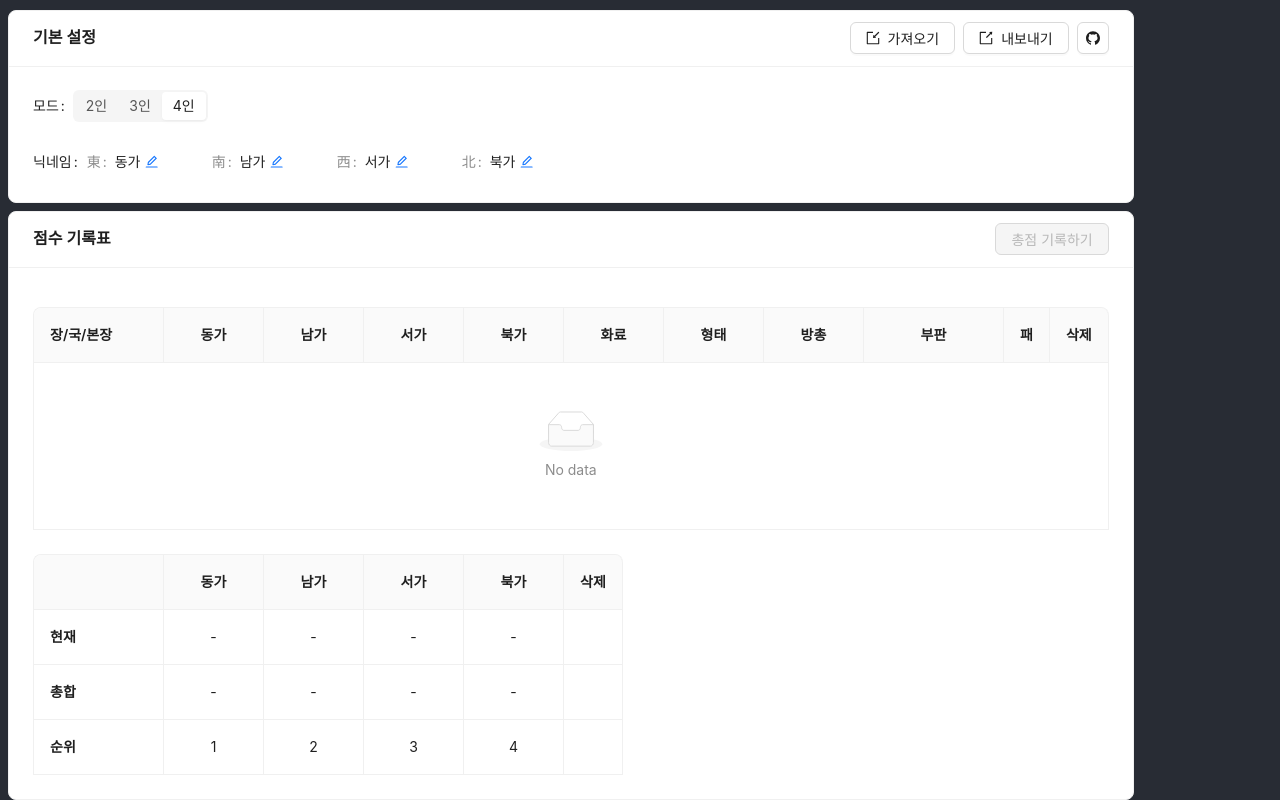
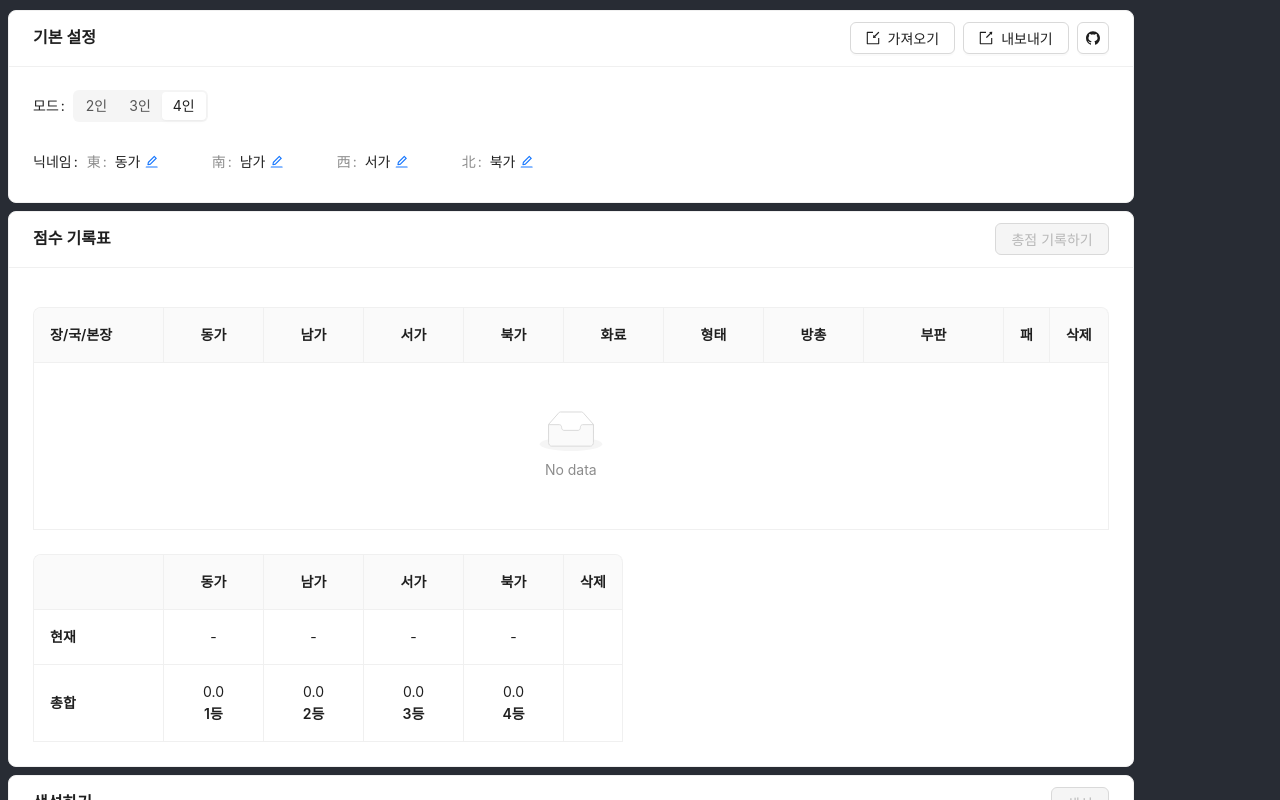
Before and after one commit to chalkpe/mahjong-sheet, a React (Vite) app: page / in a window 1280 px wide. Shown: the top 800 px of the page. Built offline with nearby package versions, Linux system fonts and the light colour scheme; the HTML template or start-up script is replaced by a standard one.

Commit message:
feat: rank in uma table

```diff
--- a/src/components/table/UmaTable.tsx
+++ b/src/components/table/UmaTable.tsx
@@ -38,36 +38,52 @@ const calculateUma = (score: Score, mode: UmaMode) => {
   const scores =
     base.reduce((sum, s) => sum + s.score, 0) === sum[mode]
       ? base
-          .sort(
-            (a, b) =>
-              b.score - a.score ||
-              windsForMode[mode].indexOf(a.wind) -
-                windsForMode[mode].indexOf(b.wind)
-          )
+          .sort((a, b) => b.score - a.score || windsForMode[mode].indexOf(a.wind) - windsForMode[mode].indexOf(b.wind))
           .map((s, i) => ({
             wind: s.wind,
             score: s.score,
             uma: (s.score - (mode === 3 ? 35000 : 25000)) / 1000 + uma[mode][i],
           }))
-          .sort(
-            (a, b) =>
-              windsForMode[mode].indexOf(a.wind) -
-              windsForMode[mode].indexOf(b.wind)
-          )
+          .sort((a, b) => windsForMode[mode].indexOf(a.wind) - windsForMode[mode].indexOf(b.wind))
       : null
 
   return scores
 }
 
-const renderScore = (score: number | { score: number; uma: number }) => {
-  if (!score) return '-'
+const calculateRanks = (sum: Score, mode: UmaMode) =>
+  (mode === 3
+    ? [
+        { wind: 'east', sum: sum.east },
+        { wind: 'south', sum: sum.south },
+        { wind: 'west', sum: sum.west },
+      ]
+    : [
+        { wind: 'east', sum: sum.east },
+        { wind: 'south', sum: sum.south },
+        { wind: 'west', sum: sum.west },
+        { wind: 'north', sum: sum.north },
+      ]
+  )
+    .sort((a, b) => b.sum - a.sum)
+    .map((s, i) => ({ ...s, rank: i + 1 }))
+    .sort((a, b) => windsForMode[mode].indexOf(a.wind) - windsForMode[mode].indexOf(b.wind))
+
+const render = (score: number | { score: number; uma: number }, ranks: { rank: number }[], index: number) => {
+  if (!score) score = 0
 
   return typeof score === 'number' ? (
-    (score > 0 ? '+' : '') + score.toFixed(1)
+    <>
+      {(score > 0 ? '+' : '') + score.toFixed(1)}
+      <br />
+      <Typography.Text strong>{ranks[index]?.rank ?? '-'}등</Typography.Text>
+    </>
   ) : (
     <>
       {score.score}
-      <br />({(score.uma > 0 ? '+' : '') + score.uma.toFixed(1)})
+      <br />
+      {(score.uma > 0 ? '+' : '') + score.uma.toFixed(1)}
+      <br />
+      <Typography.Text strong>{ranks[index]?.rank ?? '-'}등</Typography.Text>
     </>
   )
 }
@@ -82,18 +98,14 @@ const UmaTable: FC<UmaTableProps> = ({ mode }) => {
   const names = useAtomValue(namesAtom)
 
   const [scores, setScores] = useAtom(scoresAtom)
-  const umas = useMemo(
-    () => scores.map((score) => calculateUma(score, mode)),
-    [mode, scores]
-  )
+  const umas = useMemo(() => scores.map((score) => calculateUma(score, mode)), [mode, scores])
+  const ranks = useMemo(() => scores.map((score) => calculateRanks(score, mode)), [mode, scores])
 
   const lastScore = useAtomValue(lastScoreAtom)
-  const lastUma = useMemo(
-    () => calculateUma(lastScore, mode),
-    [lastScore, mode]
-  )
+  const lastUma = useMemo(() => calculateUma(lastScore, mode), [lastScore, mode])
+  const lastRanks = useMemo(() => calculateRanks(lastScore, mode), [lastScore, mode])
 
-  const sum = useMemo(
+  const sum: Score = useMemo(
     () =>
       [...umas, lastUma].filter(filterNull).reduce(
         (sum, uma) => ({
@@ -102,40 +114,11 @@ const UmaTable: FC<UmaTableProps> = ({ mode }) => {
           west: sum.west + uma[2].uma,
           north: sum.north + (uma[3]?.uma ?? 0),
         }),
-        {
-          east: 0,
-          south: 0,
-          west: 0,
-          north: 0,
-        }
+        { east: 0, south: 0, west: 0, north: 0 }
       ),
     [lastUma, umas]
   )
-
-  const ranks = useMemo(
-    () =>
-      (mode === 3
-        ? [
-            { wind: 'east', sum: sum.east },
-            { wind: 'south', sum: sum.south },
-            { wind: 'west', sum: sum.west },
-          ]
-        : [
-            { wind: 'east', sum: sum.east },
-            { wind: 'south', sum: sum.south },
-            { wind: 'west', sum: sum.west },
-            { wind: 'north', sum: sum.north },
-          ]
-      )
-        .sort((a, b) => b.sum - a.sum)
-        .map((s, i) => ({ ...s, rank: i + 1 }))
-        .sort(
-          (a, b) =>
-            windsForMode[mode].indexOf(a.wind) -
-            windsForMode[mode].indexOf(b.wind)
-        ),
-    [sum, mode]
-  )
+  const sumRanks = useMemo(() => calculateRanks(sum, mode), [sum, mode])
 
   return (
     <Table
@@ -147,9 +130,7 @@ const UmaTable: FC<UmaTableProps> = ({ mode }) => {
           title: '',
           dataIndex: 'title',
           width: 130,
-          render: (title: string) => (
-            <Typography.Text strong>{title}</Typography.Text>
-          ),
+          render: (title: string) => <Typography.Text strong>{title}</Typography.Text>,
         },
         {
           title: names[0],
@@ -203,31 +184,24 @@ const UmaTable: FC<UmaTableProps> = ({ mode }) => {
       dataSource={[
         ...umas.map((uma, index) => ({
           title: `#${index + 1}`,
-          east: uma ? renderScore(uma[0]) : '-',
-          south: uma ? renderScore(uma[1]) : '-',
-          west: uma ? renderScore(uma[2]) : '-',
-          north: uma ? renderScore(uma[3]) : '-',
+          east: uma ? render(uma[0], ranks[index], 0) : '-',
+          south: uma ? render(uma[1], ranks[index], 1) : '-',
+          west: uma ? render(uma[2], ranks[index], 2) : '-',
+          north: uma ? render(uma[3], ranks[index], 3) : '-',
         })),
         {
           title: '현재',
-          east: lastUma ? renderScore(lastUma[0]) : '-',
-          south: lastUma ? renderScore(lastUma[1]) : '-',
-          west: lastUma ? renderScore(lastUma[2]) : '-',
-          north: lastUma ? renderScore(lastUma[3]) : '-',
+          east: lastUma ? render(lastUma[0], lastRanks, 0) : '-',
+          south: lastUma ? render(lastUma[1], lastRanks, 1) : '-',
+          west: lastUma ? render(lastUma[2], lastRanks, 2) : '-',
+          north: lastUma ? render(lastUma[3], lastRanks, 3) : '-',
         },
         {
           title: '총합',
-          east: sum.east === 0 ? '-' : renderScore(sum.east),
-          south: sum.south === 0 ? '-' : renderScore(sum.south),
-          west: sum.west === 0 ? '-' : renderScore(sum.west),
-          north: sum.north === 0 ? '-' : renderScore(sum.north),
-        },
-        {
-          title: '순위',
-          east: ranks[0].rank,
-          south: ranks[1].rank,
-          west: ranks[2].rank,
-          north: ranks[3]?.rank,
+          east: render(sum.east, sumRanks, 0),
+          south: render(sum.south, sumRanks, 1),
+          west: render(sum.west, sumRanks, 2),
+          north: render(sum.north, sumRanks, 3),
         },
       ]}
     />
```
